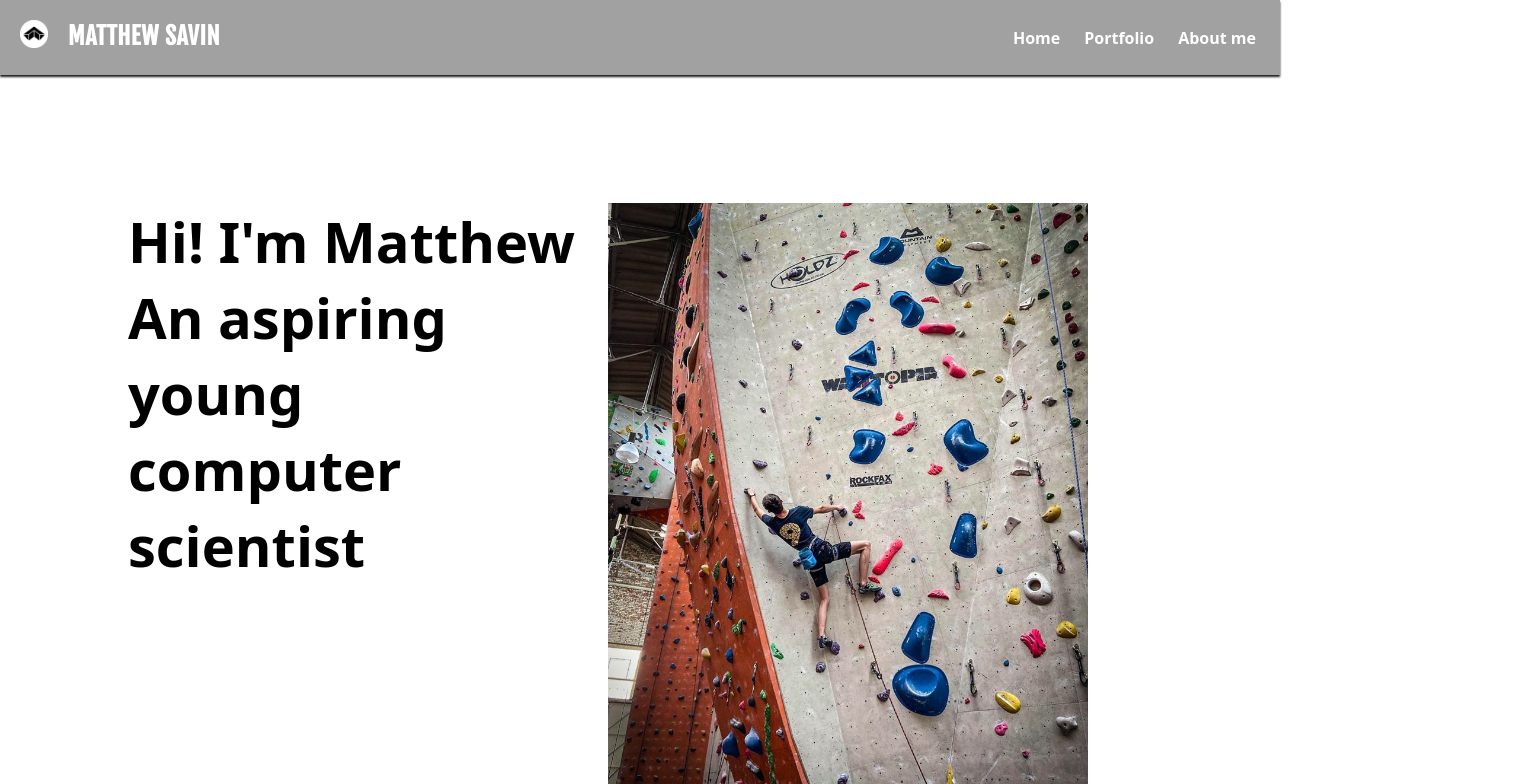
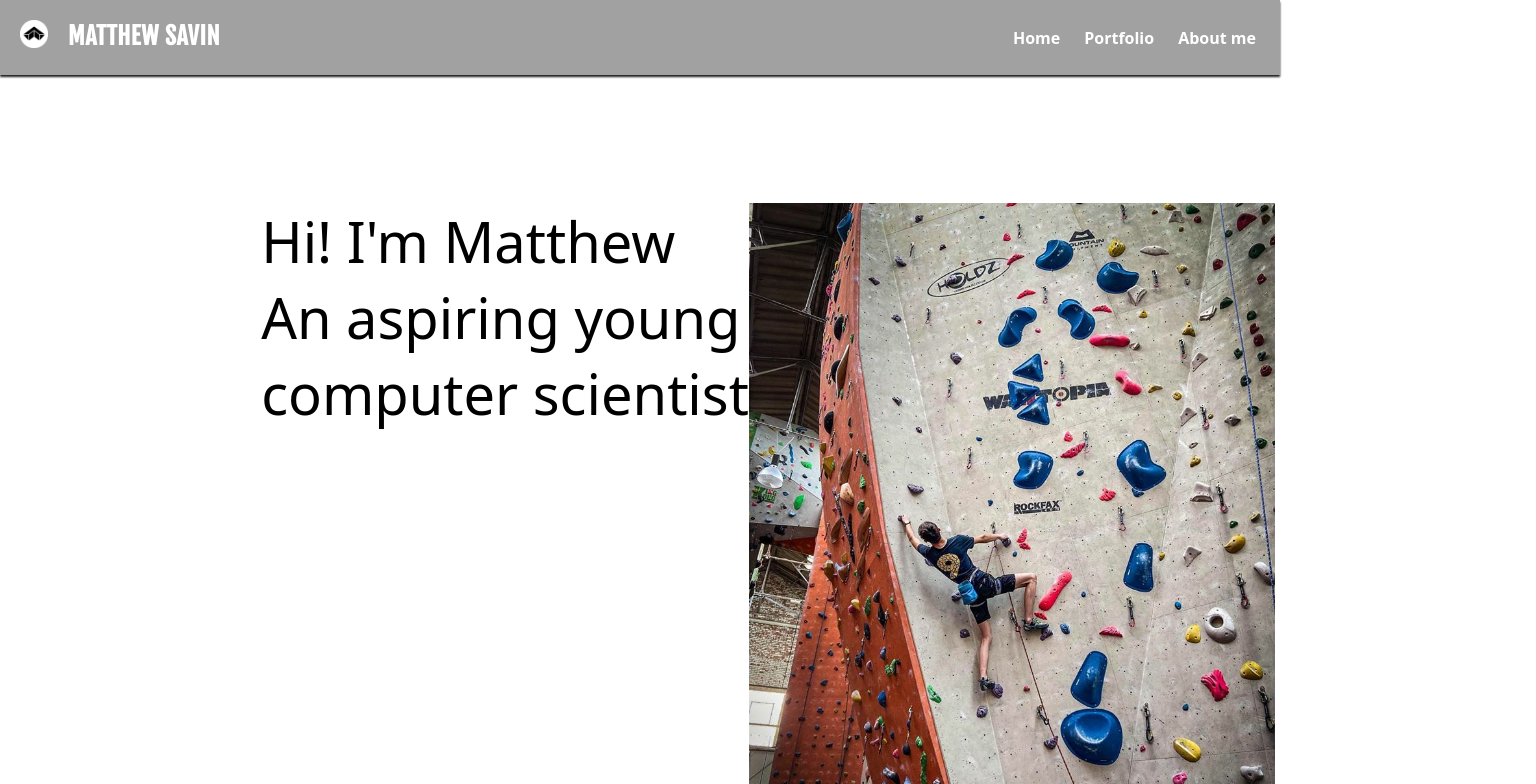
Before and after one commit to mattsavin/mattsavin.me, a Next.js app: page /about in a window 1280 px wide. Shown: the top 784 px of the page, 1536 px wide, since content can reach past the window. Built offline with nearby package versions, Linux system fonts and the light colour scheme.

Commit message:
normalize css more

```diff
--- a/components/navbar.module.css
+++ b/components/navbar.module.css
@@ -1,4 +1,5 @@
 .nav {
+    z-index: 1;
     width: 100vw;
     position: -webkit-sticky;
     position: sticky;
@@ -49,6 +50,7 @@
     justify-content: center;
     background: var(--nav-bg-color);
     transition: 0.3s;
+    font-family: var(--fonts);
 }
 
 .menu {
@@ -61,7 +63,7 @@
 }
 
 .navlinks {
-    width: fit-content;
+    width: 90%;
     align-items: flex-start;
     display: flex;
     flex-direction: column;
--- a/pages/Home.module.css
+++ b/pages/Home.module.css
@@ -2,7 +2,7 @@
   display: grid;
   justify-items: center;
   font-size: 1.125rem;
-  min-height: 90vh;
+  min-height: 70vh;
   align-content: center;
   text-align: center;
   padding: var(--padding);
--- a/pages/about.module.css
+++ b/pages/about.module.css
@@ -5,7 +5,7 @@
     background: var(--bg-color);
     display: flex;
     flex-direction: row;
-    width: 75%;
+    width: 100%;
     justify-content: center;
 }
 
@@ -16,5 +16,7 @@
 }
 
 .headingRight {
+    z-index: 0;
+    position: relative;
     float: right;
 }
--- a/pages/about.tsx
+++ b/pages/about.tsx
@@ -18,6 +18,7 @@ const About: NextPage = () => {
                     </div>
                     <div className={styles.headingRight}>
                         <Image
+                            className={styles.headingRight}
                             alt={"Climbing"}
                             src={climbing}
                             width={526.5}
--- a/styles/globals.css
+++ b/styles/globals.css
@@ -1,8 +1,61 @@
-* {
+blockquote,
+dl,
+dd,
+h1,
+h2,
+h3,
+h4,
+h5,
+h6,
+hr,
+figure,
+p,
+pre,
+body,
+html {
+    margin: 0;
+}
+
+h1,
+h2,
+h3,
+h4,
+h5,
+h6 {
+    font-size: inherit;
+    font-weight: inherit;
+}
+
+ol,
+ul {
+    list-style: none;
     margin: 0;
     padding: 0;
-    font-family: var(--fonts);
 }
+
+img,
+svg,
+video,
+canvas,
+audio,
+iframe,
+embed,
+object {
+    display: block;
+    vertical-align: middle;
+}
+
+*,
+::before,
+::after {
+    border-width: 0;
+    border-style: solid;
+}
+
+.google-map * {
+    border-style: none;
+}
+
 
 @media (prefers-color-scheme: dark) {
     :root {
```
Also changed, not shown: package.json (+6 -1 lines), .eslintrc.json.
